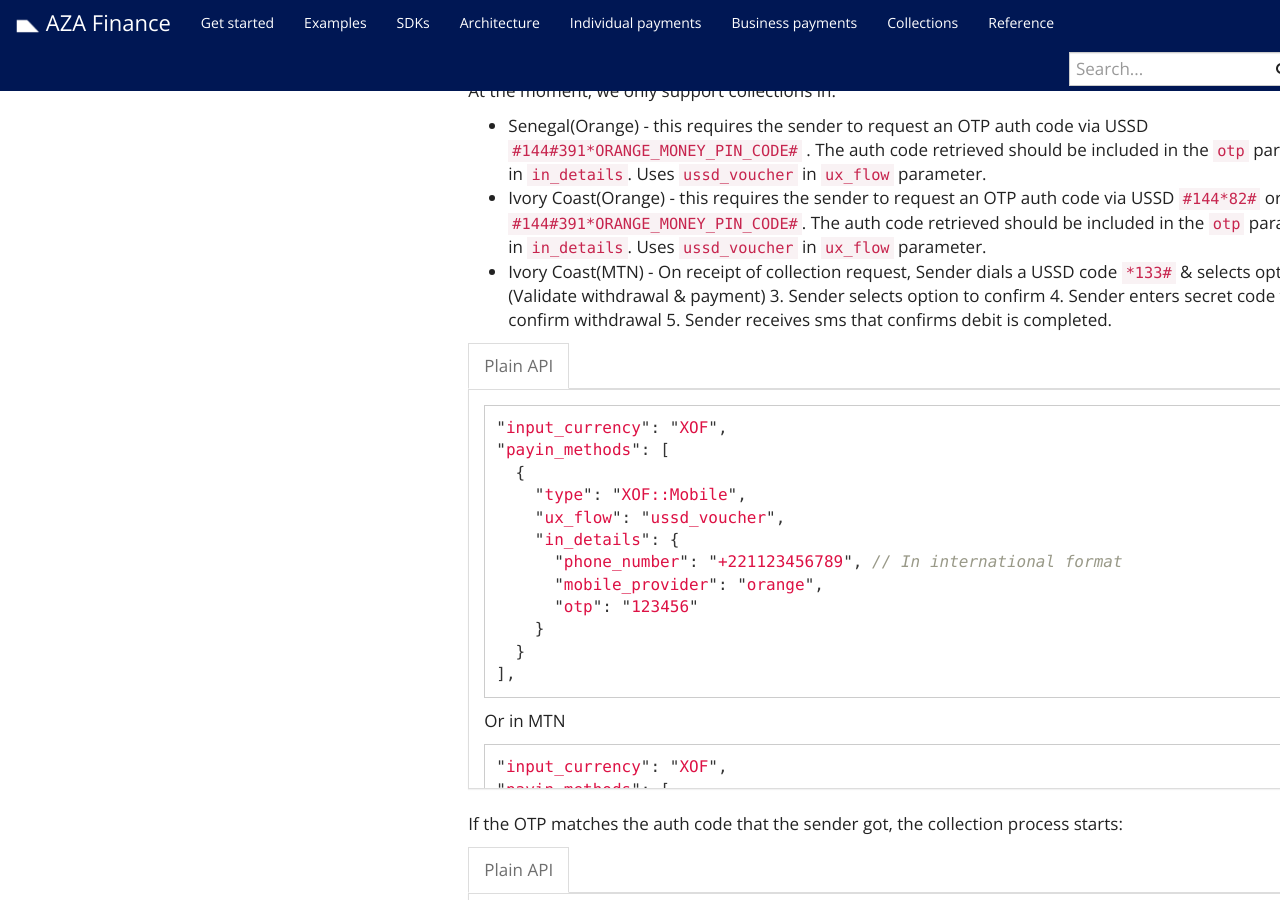
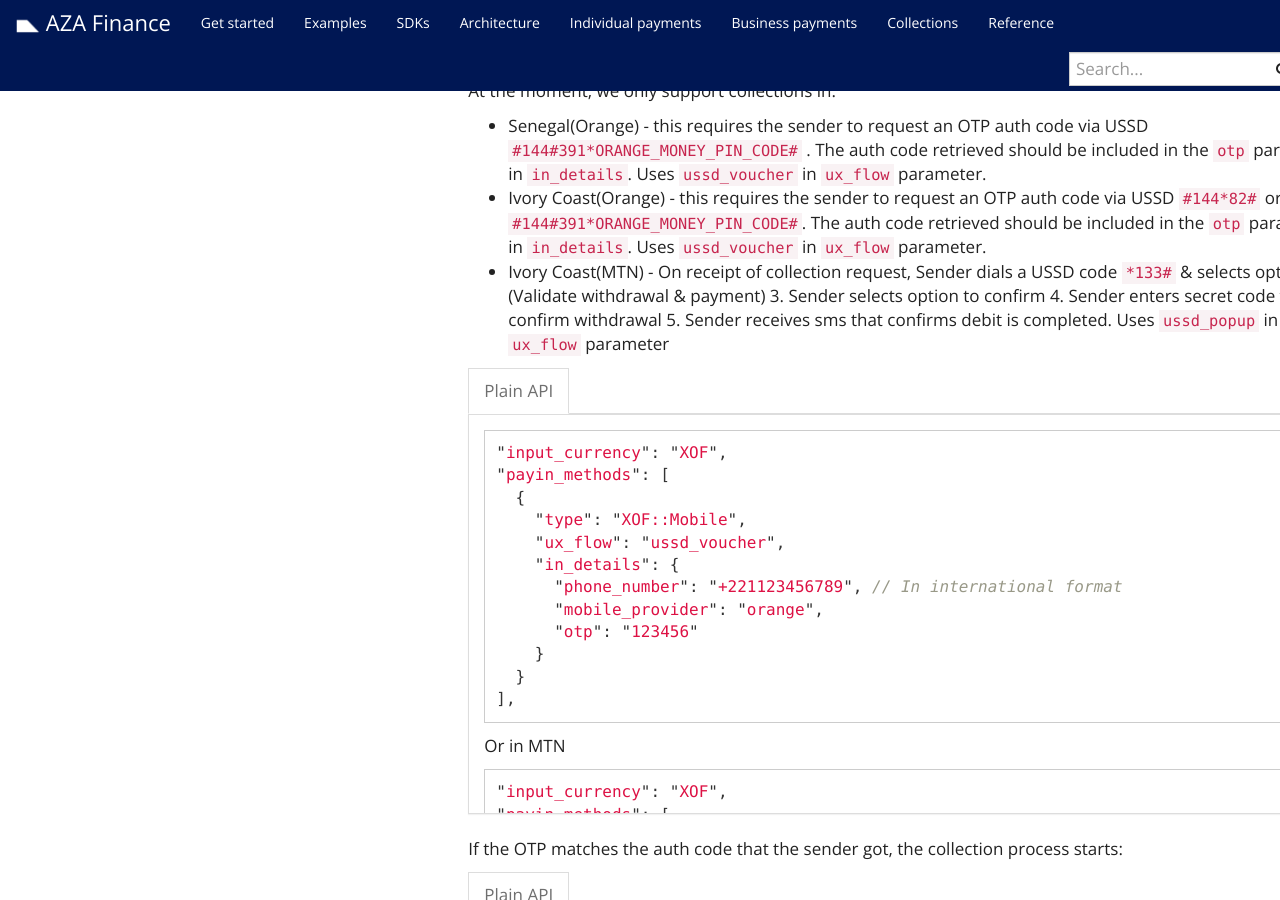
Before and after one commit to transferzero/api-documentation, a Jekyll site: the page built from _docs/collection-details.md, in a window 1280 px wide and 900 px high, scrolled down 4219 px. Built offline with Jekyll 4.4.1, drawn with Linux system fonts in a browser that asks for light colours; nearby versions of some CDN libraries; comment, search, counter and statistics services are not loaded.

Commit message:
BTA-9007-update ux_flow for mtn

```diff
--- a/_docs/collection-details.md
+++ b/_docs/collection-details.md
@@ -207,7 +207,7 @@ At the moment, we only support collections in:
 
 - Senegal(Orange) - this requires the sender to request an OTP auth code via USSD `#144#391*ORANGE_MONEY_PIN_CODE#` . The auth code retrieved should be included in the `otp` parameter in `in_details`. Uses `ussd_voucher` in `ux_flow` parameter.
 - Ivory Coast(Orange) - this requires the sender to request an OTP auth code via USSD `#144*82#` or `#144#391*ORANGE_MONEY_PIN_CODE#`. The auth code retrieved should be included in the `otp` parameter in `in_details`. Uses `ussd_voucher` in `ux_flow` parameter.
-- Ivory Coast(MTN) - On receipt of collection request, Sender dials a USSD code `*133#`  & selects option 1 (Validate withdrawal & payment) 3. Sender selects option to confirm 4. Sender enters secret code to confirm withdrawal 5. Sender receives sms that confirms debit is completed.
+- Ivory Coast(MTN) - On receipt of collection request, Sender dials a USSD code `*133#`  & selects option 1 (Validate withdrawal & payment) 3. Sender selects option to confirm 4. Sender enters secret code to confirm withdrawal 5. Sender receives sms that confirms debit is completed. Uses `ussd_popup` in `ux_flow` parameter
 
 
 {% capture data-raw %}
```
